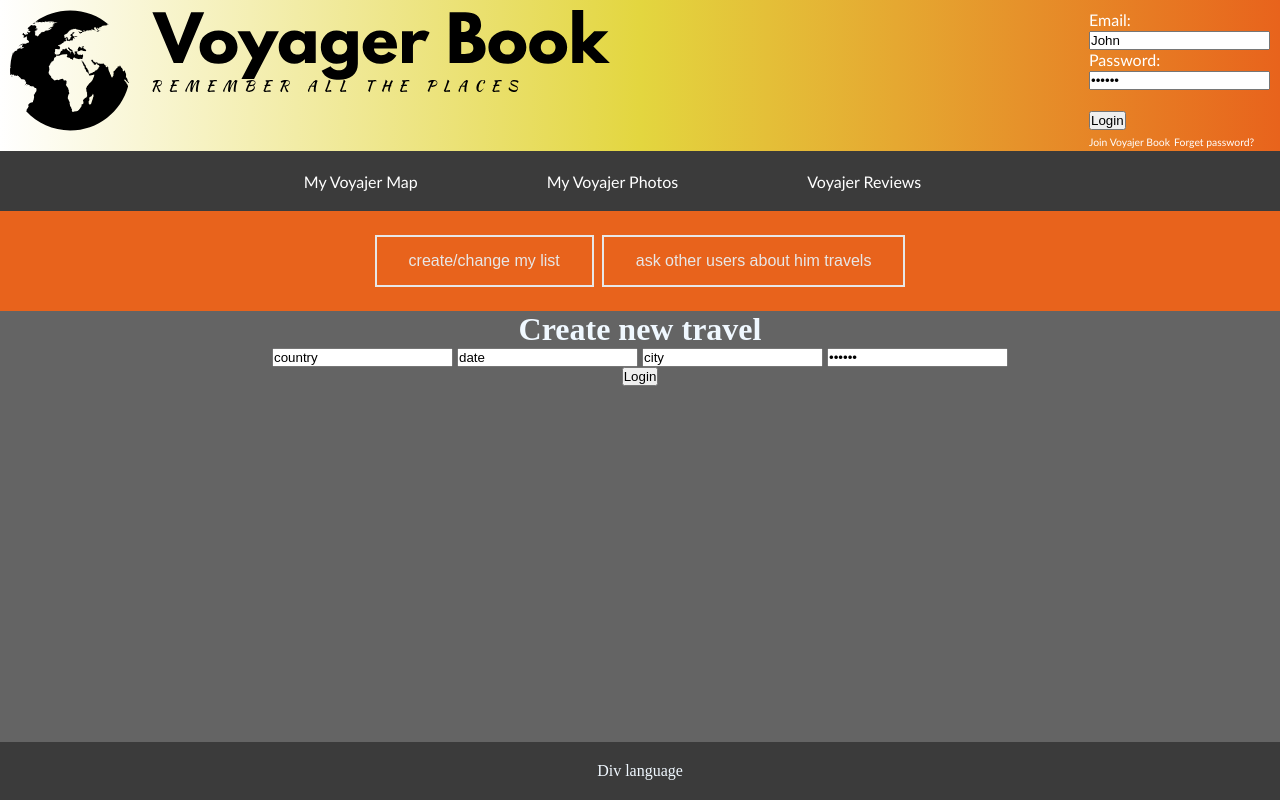
After one commit to V1ad1mir/Flask-my-site, a Flask app: page /change_list in a window 1280 px wide. The commit adds this page. Run offline with Flask 2, Linux system fonts and the light colour scheme; some libraries are stand-ins or nearby versions.

Commit message:
add two pages

```diff
--- a/app.py
+++ b/app.py
@@ -1,6 +1,8 @@
-from flask import Flask,render_template,request
+from flask import Flask,render_template,request,session,redirect
 from flask_mysqldb import MySQL
 import yaml
+import os
+from werkzeug.security import generate_password_hash, check_password_hash
 
 app = Flask(__name__)
 
@@ -12,7 +14,34 @@ app.config['MYSQL_HOST'] = db['mysql_host']
 app.config['MYSQL_USER'] = db['mysql_user']
 app.config['MYSQL_PASSWORD'] = db['mysql_password']
 app.config['MYSQL_DB'] = db['mysql_db']
+app.config['MYSQL_CURSORCLASS'] = 'DictCursor'
 mysql = MySQL(app)
+
+app.config['SECRET_KEY'] = os.urandom(24)
+
+
+@app.route('/out')
+def signout():
+    session.clear()
+    return redirect("/")
+
+def check_user():
+    form = request.form
+    mail = form['email']
+    password = form['pw']
+    cursor = mysql.connection.cursor()
+    result_value = cursor.execute("SELECT * FROM users WHERE mail = %s AND password = %s", (mail,password) )
+    if(result_value==1):
+        session['username']=mail
+        return True
+
+@app.route('/change_list', methods=['GET', 'POST'])
+def change_list():
+    return render_template('build_list.html')
+
+@app.route('/question', methods=['GET', 'POST'])
+def question():
+    return render_template('ask_others.html')
 
 
 @app.route('/', methods=['GET', 'POST'])
@@ -20,6 +49,9 @@ def index():
     '''
     go to the main page
     '''
+    if request.method == 'POST':
+        if check_user():
+            return render_template('index.html')
     cursor = mysql.connection.cursor()
     result_value = cursor.execute("SELECT * FROM users;")
     if(result_value>0):
@@ -38,9 +70,10 @@ def register():
         mail = form['mail']
         password = form['password']
         c_password = form['confirm_password']
-        cursor = mysql.connection.cursor()
         if(password==c_password):
+            #password = generate_password_hash(password)
             try:
+                cursor = mysql.connection.cursor()
                 cursor.execute("INSERT INTO users(name, mail, password) VALUES (%s, %s, %s)", (name,mail,password))
                 mysql.connection.commit()
                 print('OK')
--- a/db.yaml
+++ b/db.yaml
@@ -1,4 +1,5 @@
 mysql_host: 'localhost'
 mysql_user: 'root'
-mysql_password: '12345678'
+#mysql_password: '12345678'
+mysql_password: ''
 mysql_db: 'travels'
--- a/static/css/style.css
+++ b/static/css/style.css
@@ -4,6 +4,7 @@
 }
 
 body {
+    background-color: #646464;
     color: aliceblue;
     display: flex;
     flex-direction: column;
@@ -78,6 +79,13 @@ ul.menu{
     text-decoration: none;
 }
 
+.new_travel_div{
+    flex: 0 1 auto;
+    display: flex;
+    flex-flow: column;
+    height: 100%;
+}
+
 .logo_image{
     width: 200%;
 }
@@ -103,12 +111,14 @@ ul.menu{
     float: right;
 }
 
+.content{
+    margin-left: 20%;
+    margin-right: 20%;
+}
+
 .div2, .div3{
     text-align: center;
-
     min-width: 300px;
-    margin-left: 20%;
-    margin-right: 20%;
 }
 
 .div2{
@@ -116,9 +126,6 @@ ul.menu{
     background-color: #e8631c;
 }
 
-.div3{
-    background-color: #646464;
-}
 
 .bottom_block{
     flex-shrink: 0;
--- a/templates/base.html
+++ b/templates/base.html
@@ -5,18 +5,31 @@
 {% block content%}
 <div class="header_block">
     <span class="logo">
-        <img class ="logo_image" src= "{{ url_for('static',filename='img/default-monochrome-black.svg') }}">
+        <a href = "/"><img class ="logo_image"  src= "{{ url_for('static',filename='img/default-monochrome-black.svg') }}">
+        </a>
         </span>
+        {% if session['username'] %}
         <span class="form">
-        <form>
+            <h3>Welcome back</h3>
+            <h2>{{session['username']}}</h2>
+            <form action="/out">
+                <input type="submit" value="Log Out" />
+            </form>
+        </span>
+        {% else %}
+        <span class="form">
+            <form method="post">
                 <label for="fname">Email:</label><br>
-            <input type="text" id="fname" name="fname" value="John"><br>
+                <input type="text" name="email" value="John"><br>
                 <label for="lname">Password:</label><br>
-            <input type="password" id="lname" name="lname" value="Doe"><br><br>
+                <input type="password" name="pw" value="123456"><br><br>
                 <input type="submit" value="Login">
             </form>
             <a href="/register">Join Voyajer Book</a>
             <a href="#">Forget password?</a>
+        {% endif %}
+
+
     </span>
 </div>
 <div class="menu_block">
@@ -28,12 +41,15 @@
 
 </div>
 <div class="div2">
-<button class="ask_for_help">ask_for_help</button>
-<button class="btn_build_map">btn_build_list</button>
+<a href="/change_list"><button class="btn_build_map">create/change my list</button></a>
+<a href="/question"><button class="ask_for_help">ask other users about him travels</button></a>
+
 </div>
 <div class="div3">
+    <div class="content">
     {% block base %}
     {% endblock %}
+    </div>
     </div>
     <div class="bottom_block">
         Div
--- /dev/null
+++ b/templates/build_list.html
@@ -0,0 +1,13 @@
+{% extends 'base.html' %}
+{% block base %}
+<h1>Create new travel</h1>
+<div class="new_travel_div">
+    <form method="post">
+        <input type="text" name="country" value="country">
+        <input type="text" name="date" value="date">
+        <input type="text" name="city" value="city">
+        <input type="password" name="pw" value="123456">
+        <input type="submit" value="Login">
+    </form>
+</div>
+{% endblock %}
```
Also changed, not shown: templates/ask_others.html (added, +12 -0 lines), templates/index.html (+6 -4 lines). Lines whose indentation alone changed are shown as unchanged.
